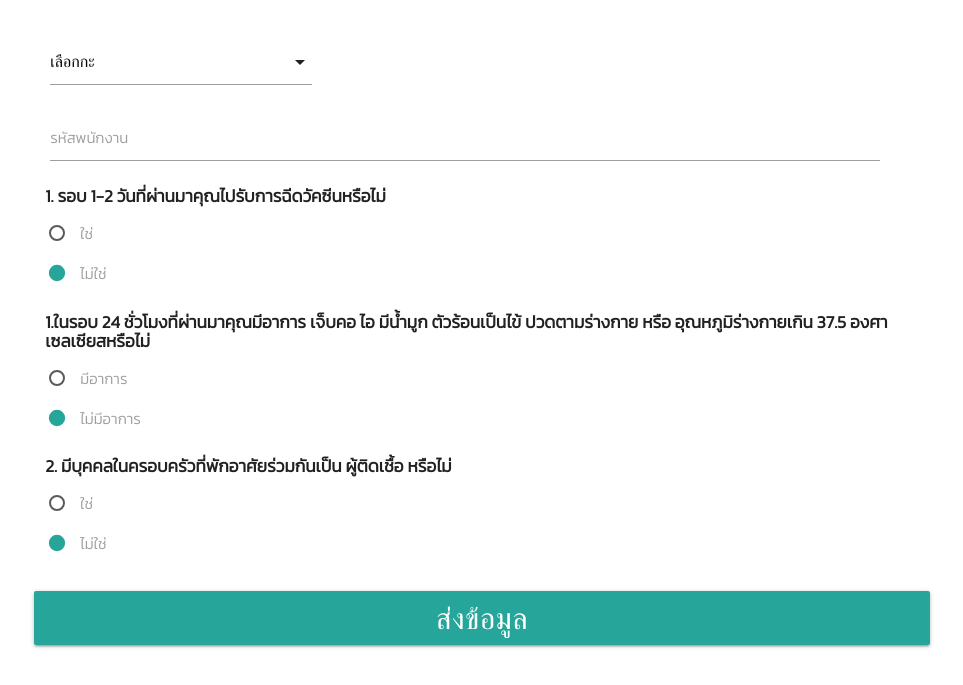
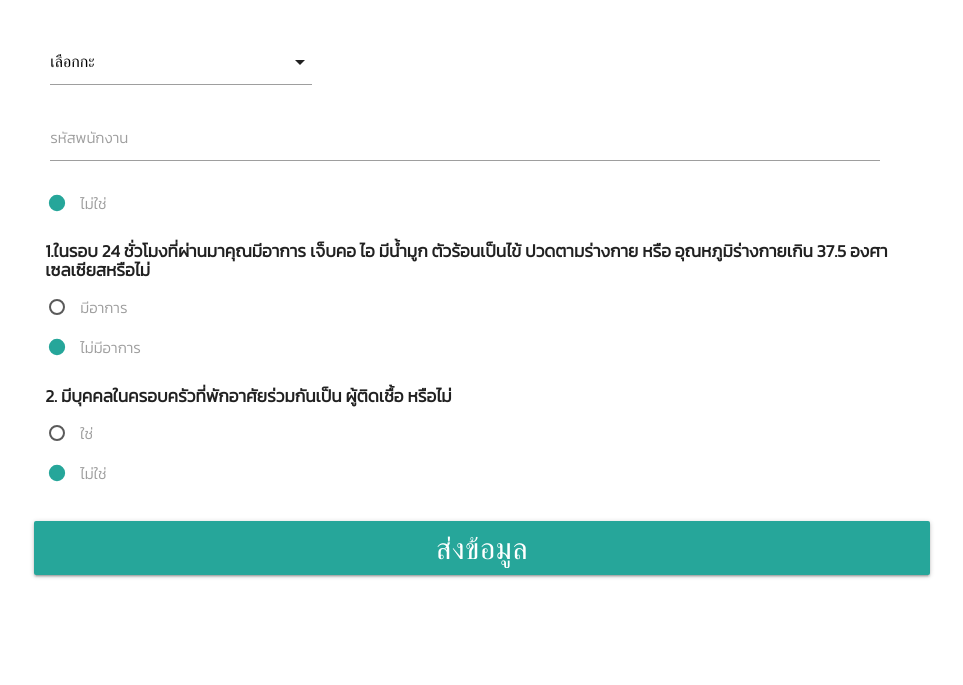
Before and after one commit to nopparat231/form-covid19, a PHP site: page /?insider in a window 1280 px wide. Shown: the part 374-1059 px from the top of the page, without its empty margins (158-1121 px from the left). After the commit the page ends 952 px from the top, so only its background shows below. Run offline with PHP 8.4, Linux system fonts and the light colour scheme.

Commit message:
Update insider.php

```diff
--- a/insider.php
+++ b/insider.php
@@ -28,19 +28,20 @@
                                 <label for="autocomplete-input">รหัสพนักงาน</label>
                             </div>
 
-                            <h6> <b> 1. รอบ 1-2 วันที่ผ่านมาคุณไปรับการฉีดวัคซีนหรือไม่ </b> </h6>
+                           <!--   Icon Section   <h6> <b> 1. รอบ 1-2 วันที่ผ่านมาคุณไปรับการฉีดวัคซีนหรือไม่ </b> </h6>
                             <p>
                                 <label>
                                     <input name="group101" type="radio" value="1" hidden />
                                     <span>ใช่</span>
                                 </label>
-                            </p>
+                            </p> -->
                             <p>
                                 <label>
                                     <input name="group101" type="radio" value="0" checked />
                                     <span>ไม่ใช่</span>
                                 </label>
                             </p>
+
                         </div>
 
                         <input name="group101" type="radio" value="0" position:fixed; opacity:0; />
```
